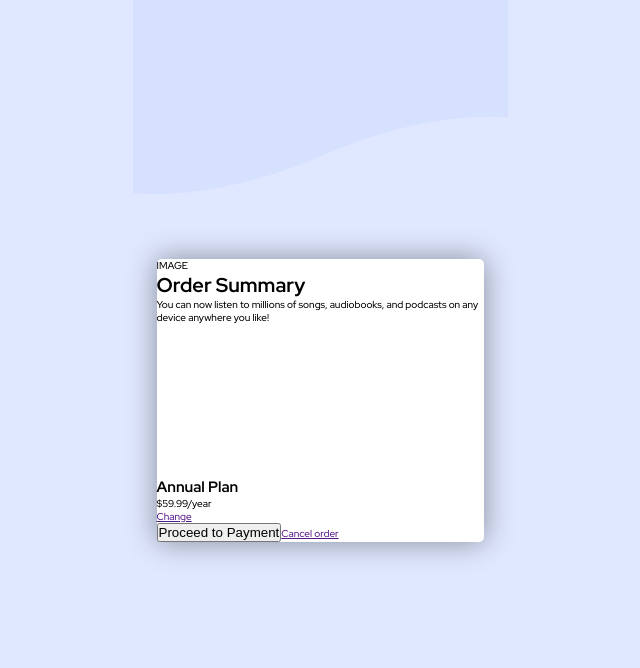
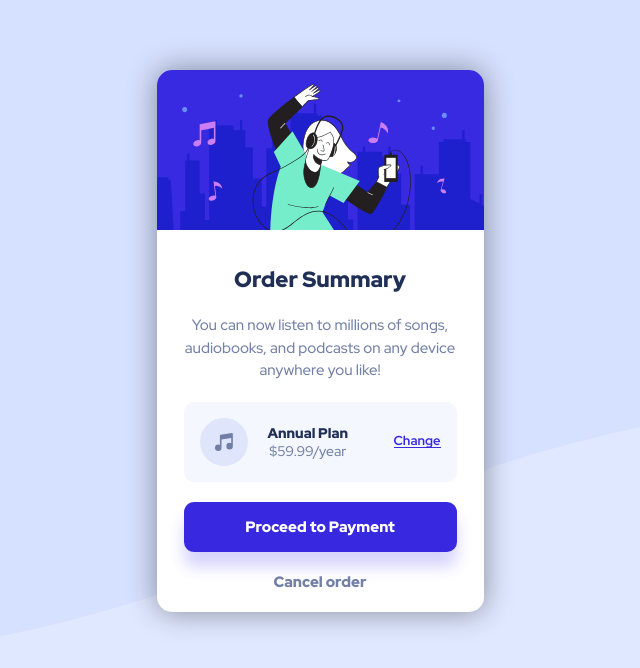
Before and after one commit to sgrazys/order-summary-component, a React (Create React App) app: page / in a window 1280 px wide. Shown: the top 668 px of the page, without its empty margins (320-960 px from the left). Built offline with nearby package versions, Linux system fonts and the light colour scheme.

Commit message:
add style

```diff
--- a/src/App.jsx
+++ b/src/App.jsx
@@ -3,7 +3,7 @@ import './App.scss';
 function App() {
 	return (
 		<div className='card'>
-			<header className='header'>IMAGE</header>
+			<header className='header'></header>
 			<main className='main'>
 				<h1 className='card__heading'>Order Summary</h1>
 				<p className='card__content'>
@@ -11,7 +11,7 @@ function App() {
 					podcasts on any device anywhere you like!
 				</p>
 				<div className='details'>
-					<svg className='details__icon'></svg>
+					<div className='details__icon'></div>
 					<div className='details__pricing-box'>
 						<h2 className='title'>Annual Plan</h2>
 						<p className='price'>$59.99/year</p>
--- a/src/App.scss
+++ b/src/App.scss
@@ -31,45 +31,97 @@ body {
 	padding: 7rem 2.4rem;
 	display: flex;
 	justify-content: center;
-	align-items: center;
+
 	background-image: url(./images/pattern-background-mobile.svg);
 	background-position: top;
 	background-repeat: no-repeat;
-	background-size: auto;
+	background-size: contain;
 }
 
 .card {
 	max-width: 32.7rem;
 	background-color: #fff;
-	border-radius: 0.5rem;
+	border-radius: 1.5rem;
 	box-shadow: 0 0 3rem rgba(0, 0, 0, 0.4);
+	overflow: hidden;
+	text-align: center;
 
-	&.header {
+	.header {
+		background-image: url(./images/illustration-hero.svg);
+		background-size: cover;
+		height: 16rem;
+		margin-bottom: 1.5rem;
 	}
 
-	&.main {
+	.main {
+		padding: 2rem 2.7rem;
+		display: flex;
+		flex-direction: column;
+		gap: 2rem;
 	}
 
 	&__heading {
+		font-size: 2.2rem;
+		font-weight: 900;
+		color: var(--color--secondary-dark);
 	}
 	&__content {
+		font-size: 1.5rem;
+		font-weight: 500;
+		color: var(--color--secondary-bright);
+		line-height: 1.5;
 	}
-	&.details {
+	.details {
+		background-color: var(--color--secondary-light);
+		border-radius: 1rem;
+		display: flex;
+		align-items: center;
+		gap: 2rem;
+		padding: 1.6rem;
 		&__icon {
+			height: 4.8rem;
+			width: 4.8rem;
+			background-image: url(./images/icon-music.svg);
 		}
 
-		&__pricing-box {
-			&.title {
-			}
+		.title {
+			color: var(--color--secondary-dark);
+			font-size: 1.4rem;
 
-			&.price {
-			}
+			font-weight: 900;
 		}
+
+		.price {
+			font-size: 1.4rem;
+			font-weight: 500;
+			color: var(--color--secondary-bright);
+		}
+
 		&__link {
+			font-size: 1.3rem;
+			font-weight: 700;
+			color: var(--color--primary-bright);
+			text-decoration: none;
+			border-bottom: 1px solid var(--color--primary-bright);
+			line-height: 0.85;
+			margin-left: auto;
 		}
 	}
 	&__btn {
+		color: #fff;
+		font-family: inherit;
+		font-size: 1.5rem;
+		font-weight: 900;
+		border: none;
+		background-color: var(--color--primary-bright);
+		border-radius: 1rem;
+		padding: 1.5rem 0;
+		box-shadow: 0 1.5rem 1.5rem rgba(56, 41, 241, 0.2);
 	}
 	&__cancel {
+		color: var(--color--secondary-bright);
+		text-decoration: none;
+		font-size: 1.5rem;
+		font-weight: 900;
 	}
 }
```
